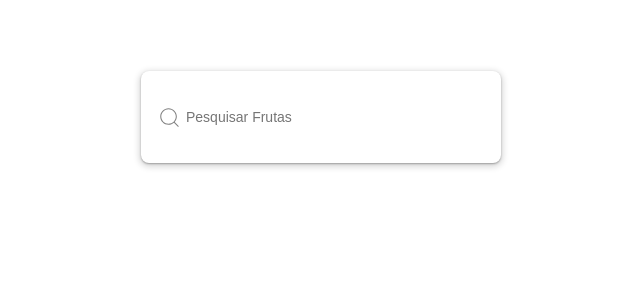
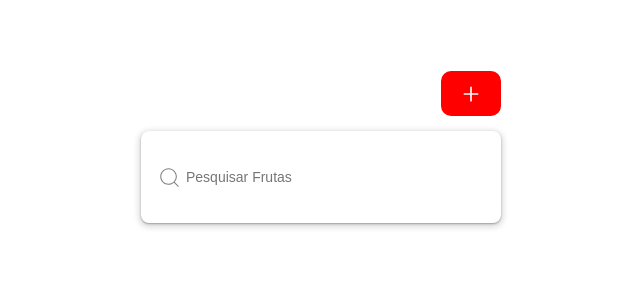
Before and after one commit to s-silva15/react-fruits, a React (Create React App) app: page /inicio in a window 1280 px wide. Shown: the top 300 px of the page, without its empty margins (319-959 px from the left). Built offline with nearby package versions, Linux system fonts and the light colour scheme.

Commit message:
ajuste buttons

```diff
--- /dev/null
+++ b/src/components/ButtonCadastrarFruta/index.js
@@ -0,0 +1,56 @@
+import React, { useState, useEffect } from 'react';
+import { HiOutlinePlus } from 'react-icons/hi';
+import { Link } from 'react-router-dom';
+
+function Button() {
+  const [isFixed, setIsFixed] = useState(false);
+
+  useEffect(() => {
+    function handleScroll() {
+      const offset = window.scrollY;
+      if (offset > 0 && !isFixed) {
+        setIsFixed(true);
+      } else if (offset === 0 && isFixed) {
+        setIsFixed(false);
+      }
+    }
+
+    window.addEventListener('scroll', handleScroll);
+
+    return () => {
+      window.removeEventListener('scroll', handleScroll);
+    };
+  }, [isFixed]);
+
+  return (
+    <div
+      style={{
+        textAlign: '-webkit-right',
+      }}
+    >
+      <Link to="/form/cadastrar" style={style.buttonStyle}>
+        <HiOutlinePlus style={style.iconStyle} />
+      </Link>
+    </div>
+  );
+}
+
+export default Button;
+
+const style = {
+  buttonStyle: {
+    fontSize: "40px",
+    display: 'flex',
+    width: '20px',
+    height: '35px',
+    padding: '5px 20px',
+    justifyContent: 'center',
+    alignItems: 'center',
+    gap: '8px',
+    flexShrink: '0',
+    borderRadius: '10px',
+    backgroundColor: 'red',
+    color: 'white',
+    border: 'none'
+  }
+}
--- a/src/components/form/index.js
+++ b/src/components/form/index.js
@@ -3,6 +3,8 @@ import { IoCloseOutline } from 'react-icons/io5';
 import { HiOutlinePlusSm } from 'react-icons/hi';
 import { v4 as uuidv4 } from 'uuid';
 import { useParams, useNavigate } from 'react-router-dom';
+import { Link } from 'react-router-dom';
+
 
 function Form() {
   const [name, setName] = useState('');
@@ -67,7 +69,9 @@ function Form() {
       <div style={{ display: 'grid', gridGap: '15px', padding: '5%' }}>
         <div style={style.titleContainer}>
           <h2 style={style.title}>{titulo} Fruta</h2>
-          <IoCloseOutline style={style.closeIcon} />
+          <Link to="/inicio">
+            <IoCloseOutline style={style.closeIcon} />
+          </Link>
         </div>
         <form onSubmit={handleSubmit}>
           <div style={style.cardStyle}>
--- a/src/components/tela/index.js
+++ b/src/components/tela/index.js
@@ -3,7 +3,7 @@ import { IoCashOutline, IoCogOutline, IoCloseOutline, IoPencil } from 'react-ico
 import { CiSearch } from 'react-icons/ci';
 import { BsTrash3 } from 'react-icons/bs';
 import { Link } from 'react-router-dom';
-import { v4 as uuidv4 } from 'uuid';
+import ButtonCadastrarFruta from '../ButtonCadastrarFruta';
 
 function FruitList() {
   const [searchTerm, setSearchTerm] = useState('');
@@ -46,6 +46,7 @@ function FruitList() {
   return (
     <div style={style.listContainerStyle}>
       <div style={{ display: 'grid', gridGap: '15px', padding: '5%' }}>
+        <ButtonCadastrarFruta/>
         <div style={style.cardStyleSearch}>
           <CiSearch style={style.iconStyle} />
           <input
```
